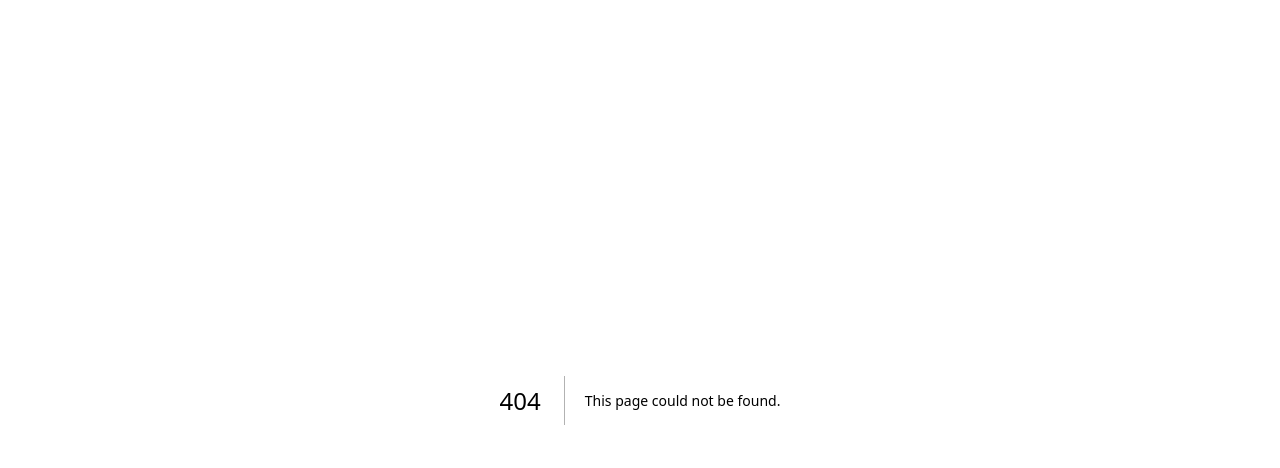
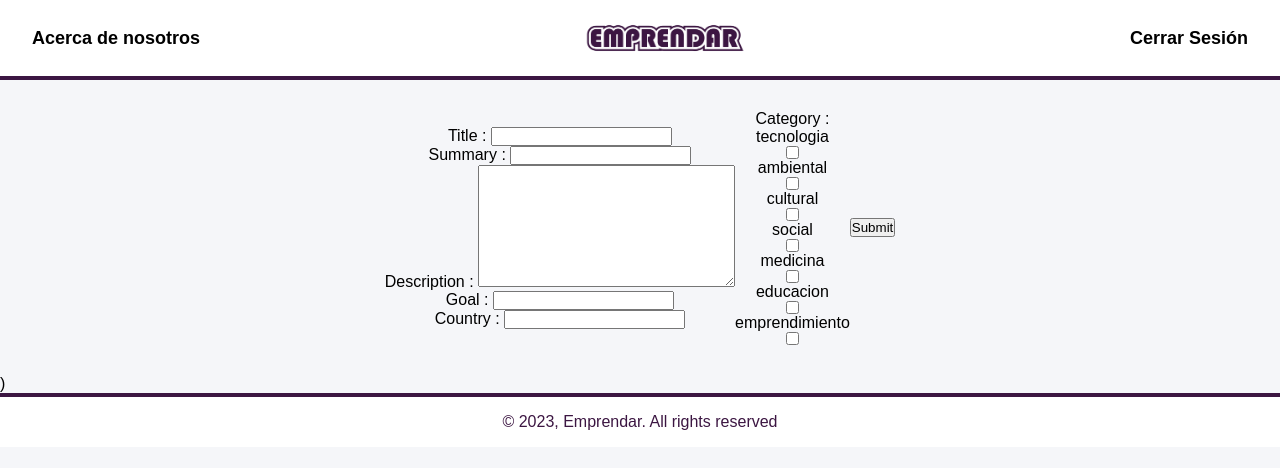
Before and after one commit to MauroMoyano/Emprendar_Front, a Next.js app: page /createProject in a window 1280 px wide. Before the commit this address had no page. Shown: the top 468 px of the page. Built offline with nearby package versions, Linux system fonts and the light colour scheme.

Commit message:
subiendo el createProjec

```diff
--- /dev/null
+++ b/src/pages/createProject.jsx
@@ -0,0 +1,144 @@
+import Layout from "../../components/Layout";
+import {useState} from "react";
+import style from "./styles/createProject.module.css"
+import axios from "axios";
+import {useDispatch} from "react-redux";
+
+
+export default function CreateProject() {
+    const dispatch = useDispatch()
+    let arrCategory = ["tecnologia", "ambiental", "cultural", "social", "medicina", "educacion", "emprendimiento"]
+
+    const [form, setForm] = useState({
+        title: "",
+        summary: "",
+        description: "",
+        goal: "",
+        country: "",
+        category: []
+    })
+
+    const [errors, setErrors] = useState({
+        title: "",
+        summary: "",
+        description: "",
+        goal: "",
+        country: ""
+    })
+
+    const changeHandler = (event)=>  {
+        const property = event.target.name
+        const value = event.target.value
+
+        setErrors(validate({...form, [property]: value}))
+        setForm({...form, [property]: value})
+    }
+
+    const submitHandler = async (event) => {
+        event.preventDefault()
+        const {data} = await axios.post("http://localhost:3001/project", form)
+        dispatch(createProject(data))
+        history.push('/home')
+    }
+
+    const handleCheck = (event) => {
+        const check = event.target.value
+
+        if (arrCategory.length) {
+            const aux = arrCategory.filter((cat) => cat !== check)
+            aux.length === arrCategory.length //si da verdadera significa que no estaba check dentro de arrCategory, por lo tanto lo pusheamos
+                ? arrCategory.push(check)
+                : arrCategory = [...aux] // si estaba adentro devolvemos el array filtrado
+
+        } else {
+            arrCategory.push(check)
+        }
+        setForm({...form, Category: arrCategory})
+    }
+
+    const validate = (form) => {
+        const regTitle = /^[^0-9]{1,100}$/
+        // console.log("pasando por validate")
+        let errors = {}
+
+        if (regTitle.test(form.title)) {
+            // console.log("pasando por validate              if")
+            errors = {...errors, title: ""}
+        } else {
+            // console.log("pasando por validate              else")
+            errors = {...errors, title: "Hay errores en el titulo."}
+        }
+
+        if (form.summary.length > 200) {
+            errors = {...errors, summary: "Hay errores en el resumen"}
+        } else {
+            errors = {...errors, summary: ""}
+        }
+
+        /*if (form.step.length) {
+            errors = {...errors, step: ""}
+        } else {
+            errors = {...errors, step: "Hay errores en los pasos introducidos."}
+        }*/
+
+        return errors
+
+
+    }
+
+    return (
+        <Layout>
+            <form onSubmit={submitHandler} className={style.formContainer}>
+                <div className={style.formInput}>
+                    <div>
+                        <label>Title : </label>
+                        <input type="text" value={form.title} onChange={changeHandler} name="title"/>
+                        {errors.title && <span>{errors.title}</span>}
+                    </div>
+                    <div>
+                        <label>Summary : </label>
+                        <input type="text" value={form.summary.replace(/<[^>]+>/g, '')} onChange={changeHandler}
+                               name="summary"/>
+                        {errors.summary && <span>{errors.summary}</span>}
+                    </div>
+                    <div>
+                        <label>Description : </label>
+                        <textarea rows="8" cols="30" value={form.description} onChange={changeHandler} name="description"/>
+                        {errors.description && <span>{errors.description}</span>}
+                    </div>
+                    <div>
+                        <label>Goal : </label>
+                        <input type="text" value={form.goal} onChange={changeHandler} name="goal"/>
+                        {errors.goal && <span>{errors.goal}</span>}
+                    </div>
+                    <div>
+                        <label>Country : </label>
+                        <input type="text" value={form.country} onChange={changeHandler} name="country"/>
+                        {errors.country && <span>{errors.country}</span>}
+                    </div>
+                </div>
+                <div className={style.formInput}>
+                    <label>Category : </label>
+                    {
+                        arrCategory.map((cat, index) => {
+                            return (
+                                <div className={style.formInput} key={index}>
+                                    <label>{cat}</label>
+                                    <input type="checkbox" name={cat}
+                                           value={cat}
+                                           onChange={handleCheck}/>
+
+                                </div>
+                            )
+
+                        })
+                    }
+                </div>
+
+                <button  type="submit">Submit</button>
+
+            </form>
+            )
+        </Layout>
+    )
+}
--- /dev/null
+++ b/src/pages/styles/createProject.module.css
@@ -0,0 +1,13 @@
+.formContainer{
+    display: flex;
+    flex-direction: row;
+    align-items: center;
+    justify-content: center;
+    margin: 30px;
+}
+.formInput{
+    display: flex;
+    flex-direction: column;
+    align-items: center;
+
+}
```
Also changed, not shown: src/pages/about.jsx (deleted, +0 -8 lines), src/pages/contactUs.jsx (deleted, +0 -7 lines), src/pages/createProyect.jsx (deleted, +0 -7 lines).
